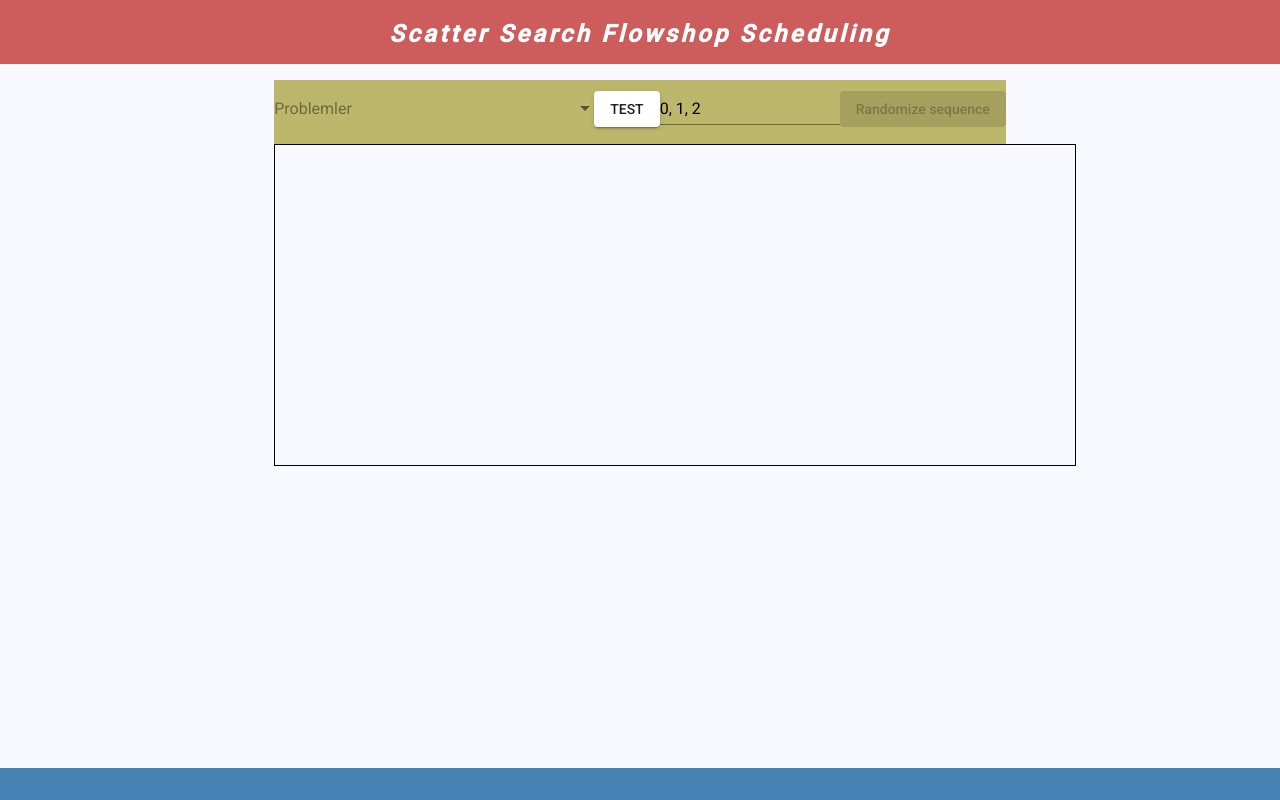
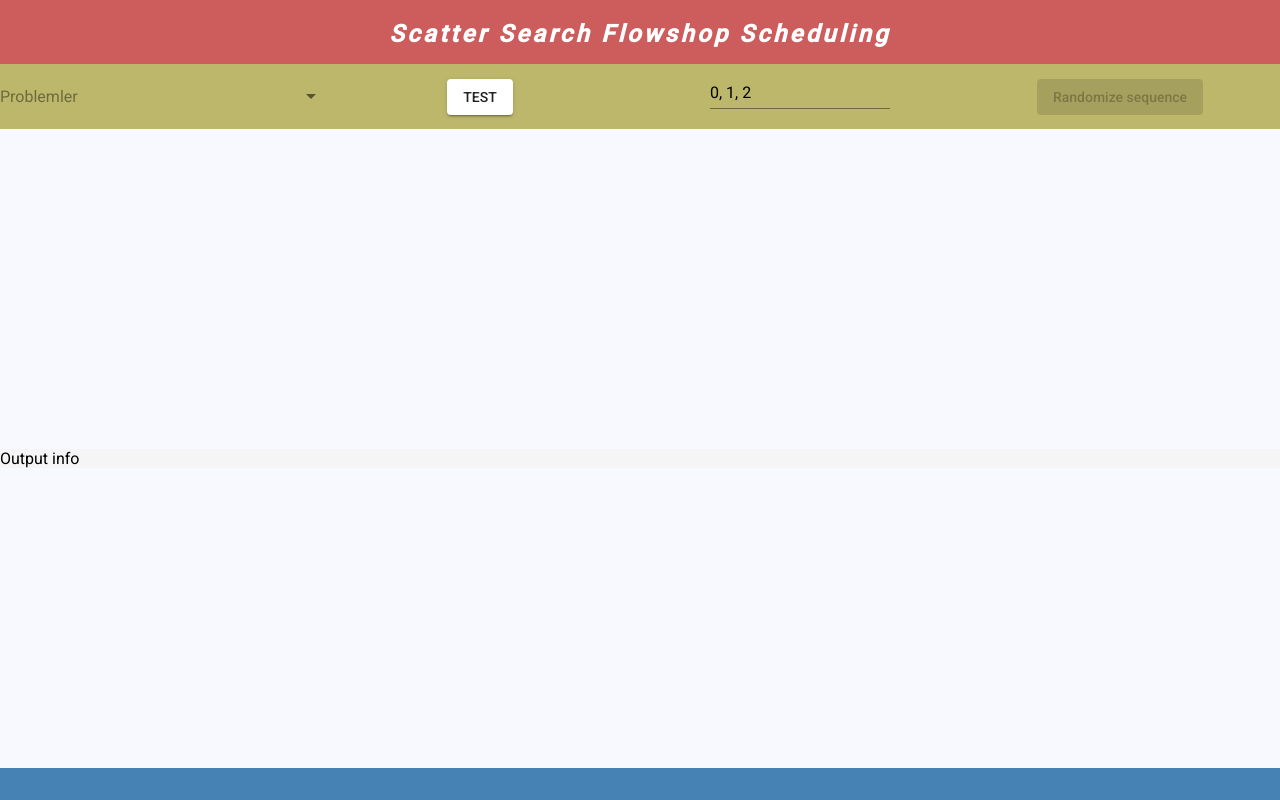
Before and after one commit to MechCat/ScatterSearchFlowshop, an Angular app: page /home in a window 1280 px wide. Built offline with nearby package versions, Linux system fonts and the light colour scheme.

Commit message:
Fixed layout. setCanvasWidth -> setCanvasSize

```diff
--- a/src/app/core/canvas.service.ts
+++ b/src/app/core/canvas.service.ts
@@ -159,8 +159,9 @@ export class CanvasService {  // (component instead of a service could be feasib
    * Sets canvas height to span all machines
    * @param machineCount Number of machines in the problem
    */
-  setCanvasHeight(machineCount) {
+  setCanvasSize(machineCount) {
     this.canvasHeight = (this.jobBlockHeight + this.jobBlockGap) * (machineCount + 2);
+    this.canvasWidth = window.innerWidth;
   }
 
 }
--- a/src/app/home/home.component.html
+++ b/src/app/home/home.component.html
@@ -15,8 +15,11 @@
             sequence</button>
     </div>
     <!-- Canvas -->
-    <div class="canvas-panel">
+    <div class="canvas-panel" [ngStyle]="{  'height': cs.canvasHeight +'px'}">
         <canvas #layer2 class="canvas"></canvas>
         <canvas #layer1 class="canvas"></canvas>
     </div>
+    <div class="info">
+        Output info
+    </div>
 </div>
--- a/src/app/home/home.component.scss
+++ b/src/app/home/home.component.scss
@@ -4,7 +4,6 @@
 }
 
 .canvas {
-    border: 1px solid black;
     position: absolute;
     top: 0;
     left: 0;
@@ -12,15 +11,20 @@
 
 .component-container {
     justify-content: center;
-    display: grid;
-    grid-template-rows: 4em auto;
 }
 
 .control-panel {
     background-color: darkkhaki;
-    width: 100%;
+    display: grid;
+    grid-template-columns: repeat(auto-fit, minmax(100px, 1fr));
+    justify-items: center;
+    align-items: center;
+}
+
+.info {
+    background-color: whitesmoke;
 }
 
 .problem-selector {
-    width: 20em;
+    // width: 20em;
 }
--- a/src/app/home/home.component.ts
+++ b/src/app/home/home.component.ts
@@ -41,6 +41,7 @@ export class HomeComponent implements OnInit, AfterViewInit {
 
   /** Prepares canvas' dimensions */
   prepareCanvas() {
+    this.cs.canvasWidth = window.innerWidth;
     this.cs.layer1 = (this.canvasElem.nativeElement as HTMLCanvasElement).getContext('2d');
     this.cs.layer1.canvas.height = this.cs.canvasHeight;
     this.cs.layer1.canvas.width = this.cs.canvasWidth;
@@ -57,7 +58,7 @@ export class HomeComponent implements OnInit, AfterViewInit {
     this.ps.readProblem(this.ps.problem.Name).subscribe(x => {
       console.log(x);
       this.ps.parseProblem(x);
-      this.cs.setCanvasHeight(this.ps.problem.NumberOfMachines);
+      this.cs.setCanvasSize(this.ps.problem.NumberOfMachines);
       this.cs.layer1.canvas.height = this.cs.canvasHeight;
       this.cs.layer2.canvas.height = this.cs.canvasHeight;
     });
--- a/src/app/shared/utililty.ts
+++ b/src/app/shared/utililty.ts
@@ -26,6 +26,4 @@ export class Utility {
         return arr;
     }
 
-
-
 }
--- a/src/styles.scss
+++ b/src/styles.scss
@@ -20,5 +20,4 @@ html {
 .component-container {
     background-color: ghostwhite;
     height: 100%;
-    padding: 1em;
 }
```
